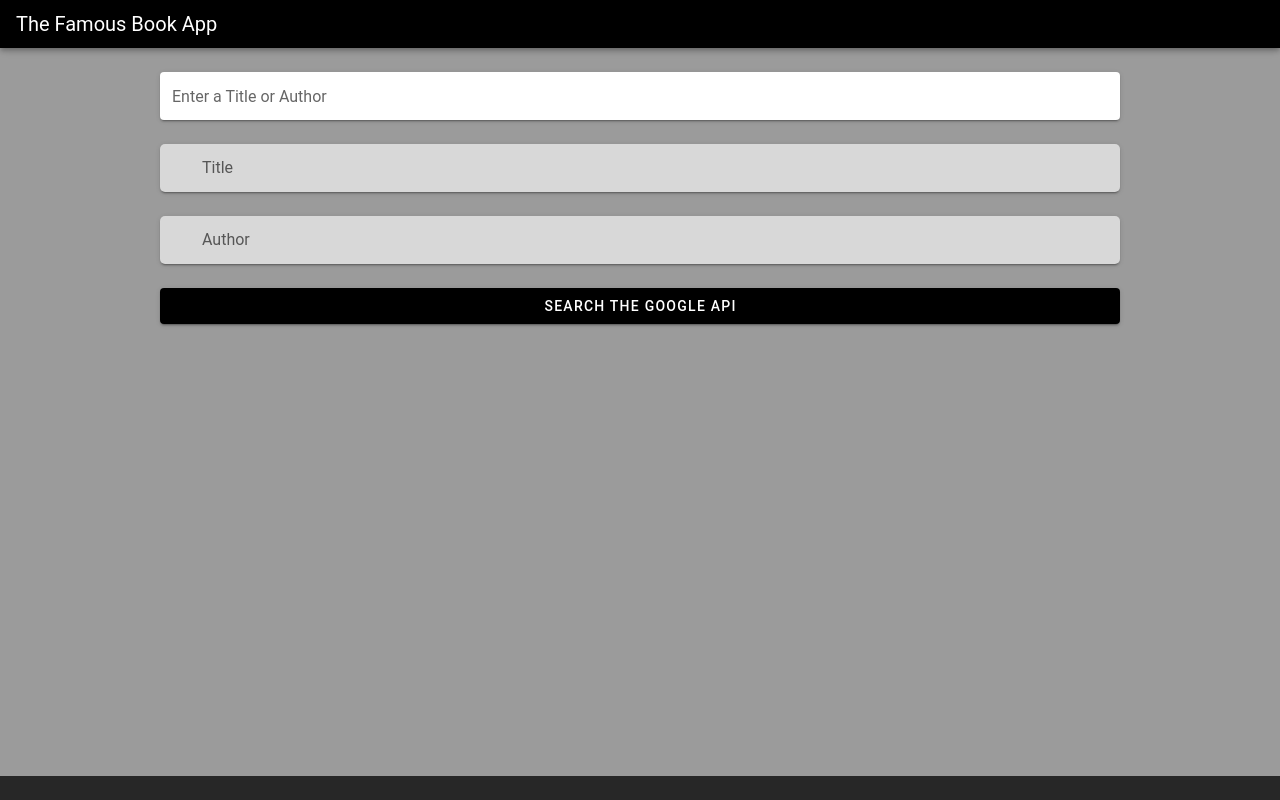
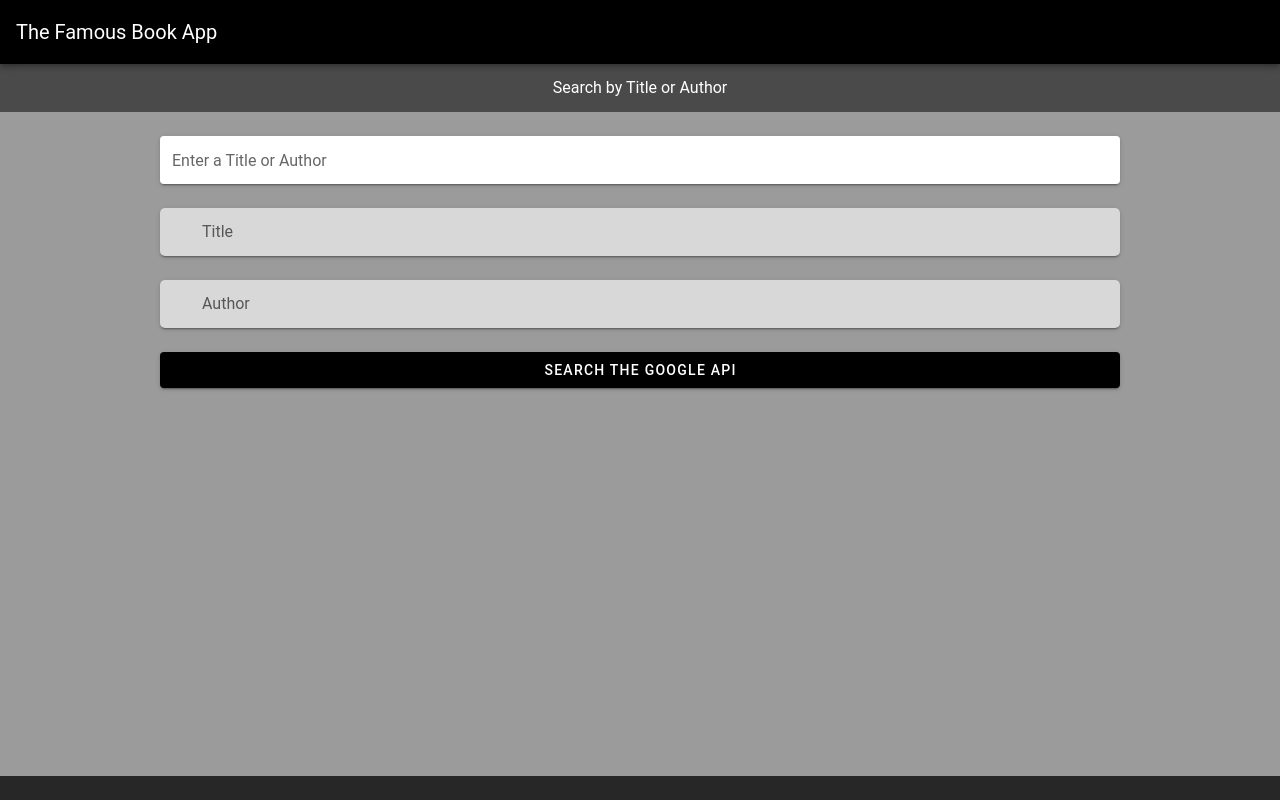
Before and after one commit to joseph-zabaleta/vue-book-app, a Vue app: page / in a window 1280 px wide. Built offline with nearby package versions, Linux system fonts and the light colour scheme; the HTML template or start-up script is replaced by a standard one.

Commit message:
Created initial Banner Component

```diff
--- /dev/null
+++ b/src/components/Banner.vue
@@ -0,0 +1,22 @@
+<template>
+	<div>{{ message }}</div>
+</template>
+
+<script>
+export default {
+	name: 'Banner',
+	props: {
+		message: String,
+	},
+};
+</script>
+
+<style scoped>
+div {
+	background-color: #4a4a4a;
+	height: 48px;
+	display: flex;
+	justify-content: center;
+	align-items: center;
+}
+</style>
--- a/src/components/NavBar.vue
+++ b/src/components/NavBar.vue
@@ -1,6 +1,6 @@
 <template>
 	<div>
-		<v-app-bar dense dark color="black">
+		<v-app-bar dark color="black">
 			<v-toolbar-title>The Famous Book App</v-toolbar-title>
 
 			<v-spacer></v-spacer>
--- a/src/components/Search.vue
+++ b/src/components/Search.vue
@@ -1,4 +1,6 @@
 <template>
+	<div>
+		<Banner :message="'Search by Title or Author'"></Banner>
 		<div class="form-wrapper">
 			<v-form ref="form" v-model="valid" lazy-validation>
 				<br />
@@ -42,9 +44,12 @@
 				</v-btn>
 			</v-form>
 		</div>
+	</div>
 </template>
 
 <script>
+import Banner from './Banner.vue';
+
 export default {
 	name: 'Search',
 	data() {
@@ -69,6 +74,9 @@ export default {
 		updateRadio(value) {
 			this.selectedRadio = value;
 		},
+	},
+	components: {
+		Banner,
 	},
 };
 </script>
```
Lines whose indentation alone changed are shown as unchanged.
